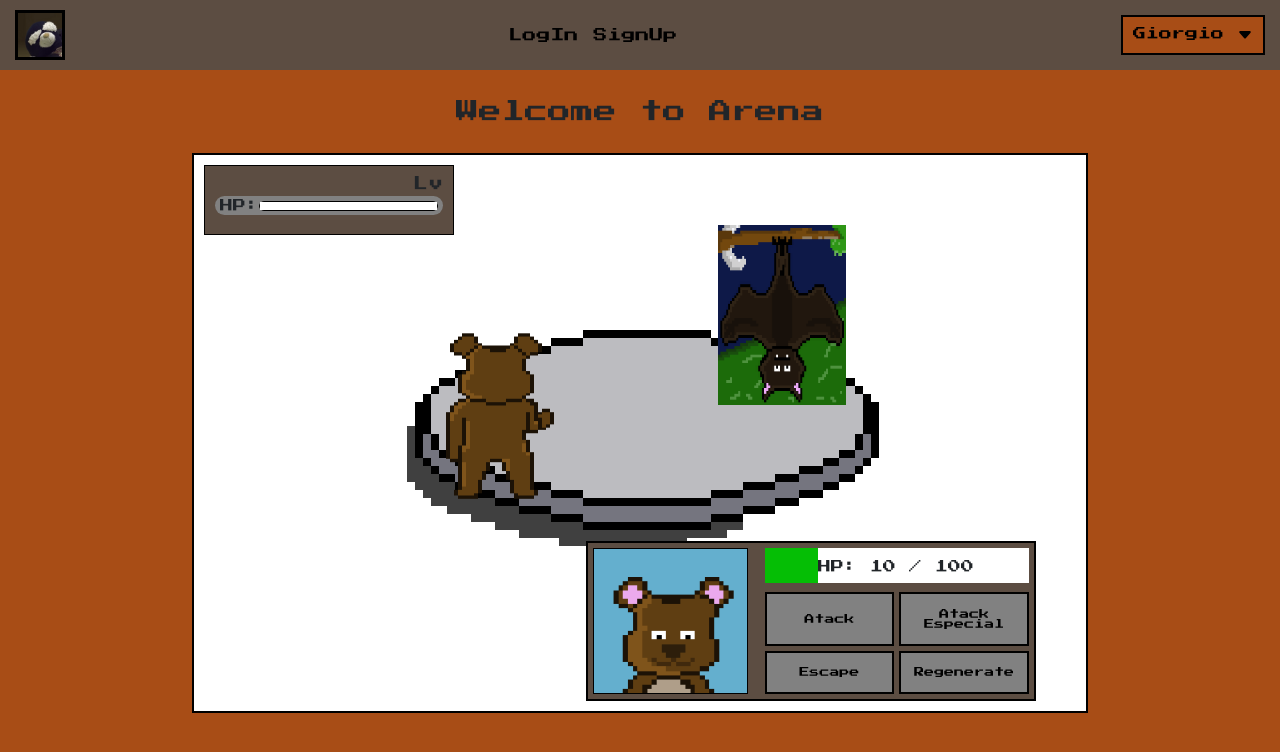
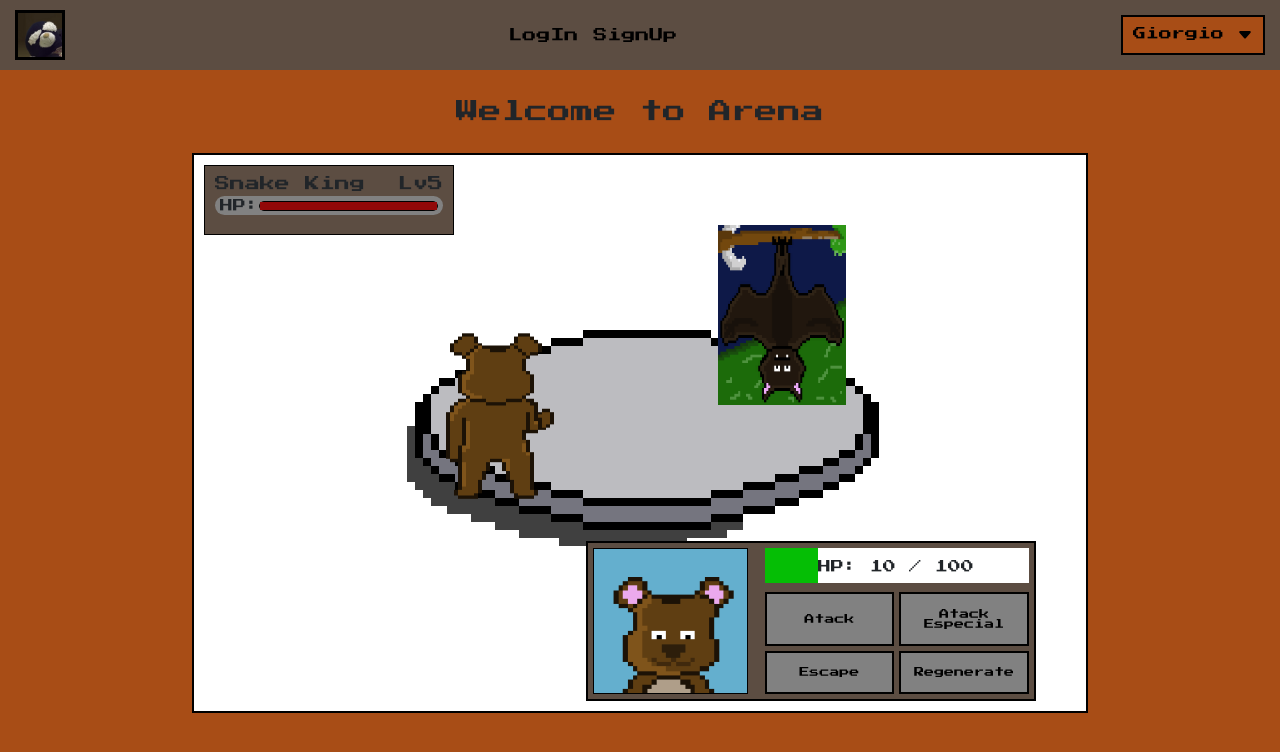
Before and after one commit to strGiorgio/PyMob2.1, a Vue app: page /battle in a window 1280 px wide. Shown: the top 752 px of the page. Built offline with nearby package versions, Linux system fonts and the light colour scheme; data requests are answered from the project's data file.

Commit message:
Now enemy card, show enemy properties

```diff
--- a/src/components/battle/enemy-card.vue
+++ b/src/components/battle/enemy-card.vue
@@ -41,7 +41,10 @@ export default {
                         const enemiesDB = await fetch('http://localhost:3000/enemies');
                         const enemy = await enemiesDB.json();
 
-                        console.log(enemy.snake[0].name)
+                        this.max_hp = enemy.snake[0].hp;
+                        this.current_hp = enemy.snake[0].current_hp;
+                        this.enemy_name = enemy.snake[0].name;
+                        this.enemy_level = enemy.snake[0].level;
                     }
                 }
             }
```
